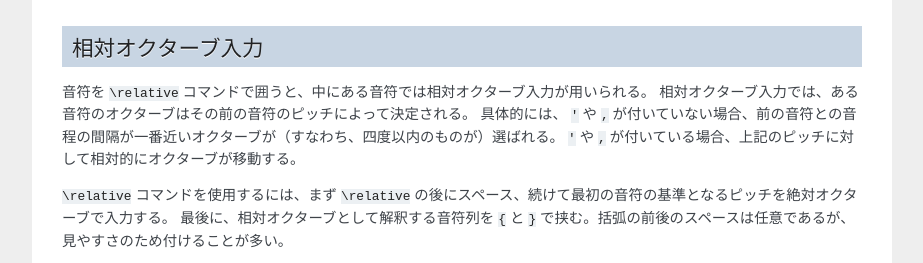
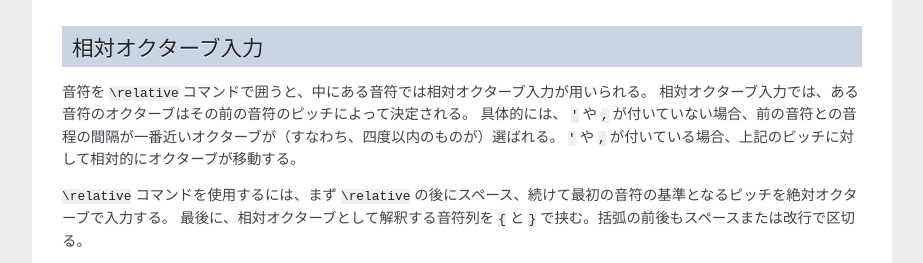
Before and after one commit to suitougreentea/lilypond-four-weeks, a Sphinx documentation site: the page built from source/week_1/day_2.rst, in a window 1280 px wide and 900 px high, scrolled down 1678 px, cut to the strip 50-313 px from the top of the window. Shown: the whole strip, without its empty margins (198-1121 px from the left). Built offline with Sphinx 7.4.7, drawn with Linux system fonts in a browser that asks for light colours; pages that are not in the unit, such as notebooks, are missing from menus.

Commit message:
Update week_1/day_2

```diff
--- a/source/week_1/day_2.rst
+++ b/source/week_1/day_2.rst
@@ -119,7 +119,7 @@ LilyPondには2つのオクターブ入力方法がある。絶対オクター
 ``'`` や ``,`` が付いている場合、上記のピッチに対して相対的にオクターブが移動する。
 
 ``\relative`` コマンドを使用するには、まず ``\relative`` の後にスペース、続けて最初の音符の基準となるピッチを絶対オクターブで入力する。
-最後に、相対オクターブとして解釈する音符列を ``{`` と ``}`` で挟む。括弧の前後のスペースは任意であるが、見やすさのため付けることが多い。
+最後に、相対オクターブとして解釈する音符列を ``{`` と ``}`` で挟む。括弧の前後もスペースまたは改行で区切る。
 
 .. lily::
   :caption: 相対オクターブ入力
```
